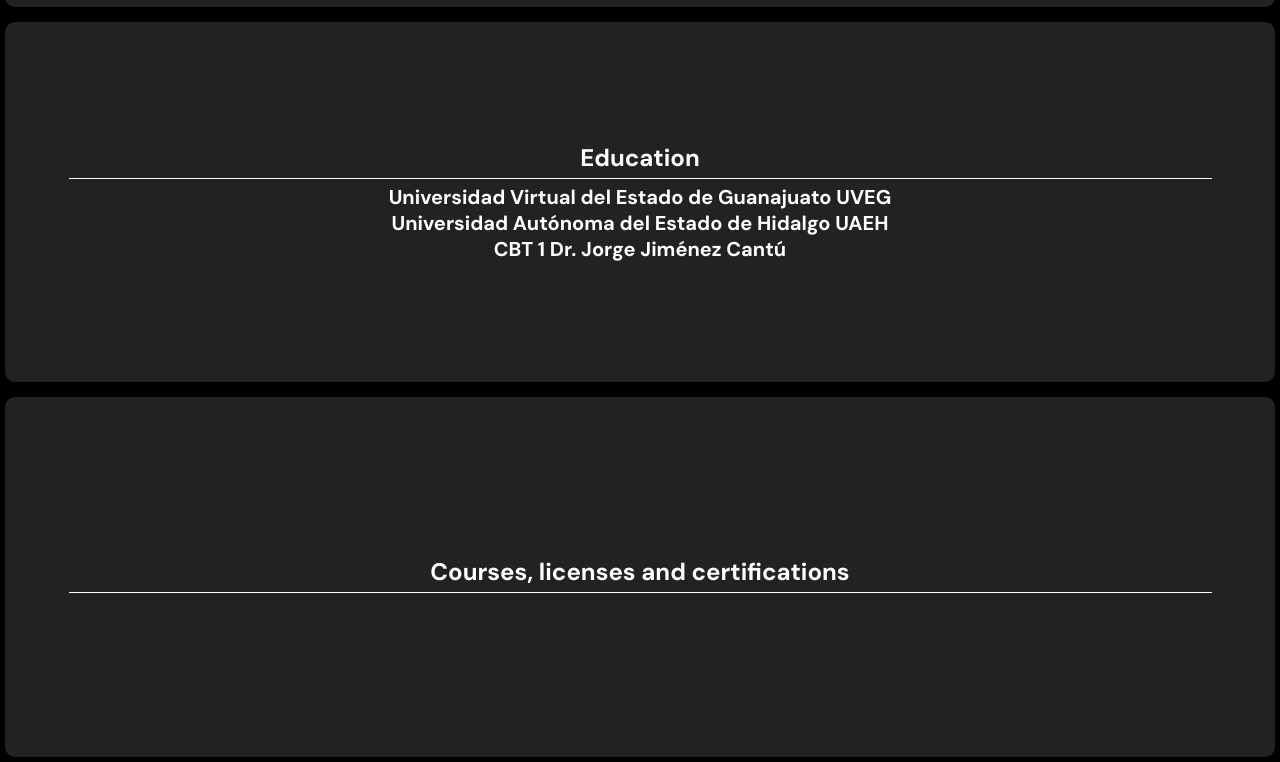
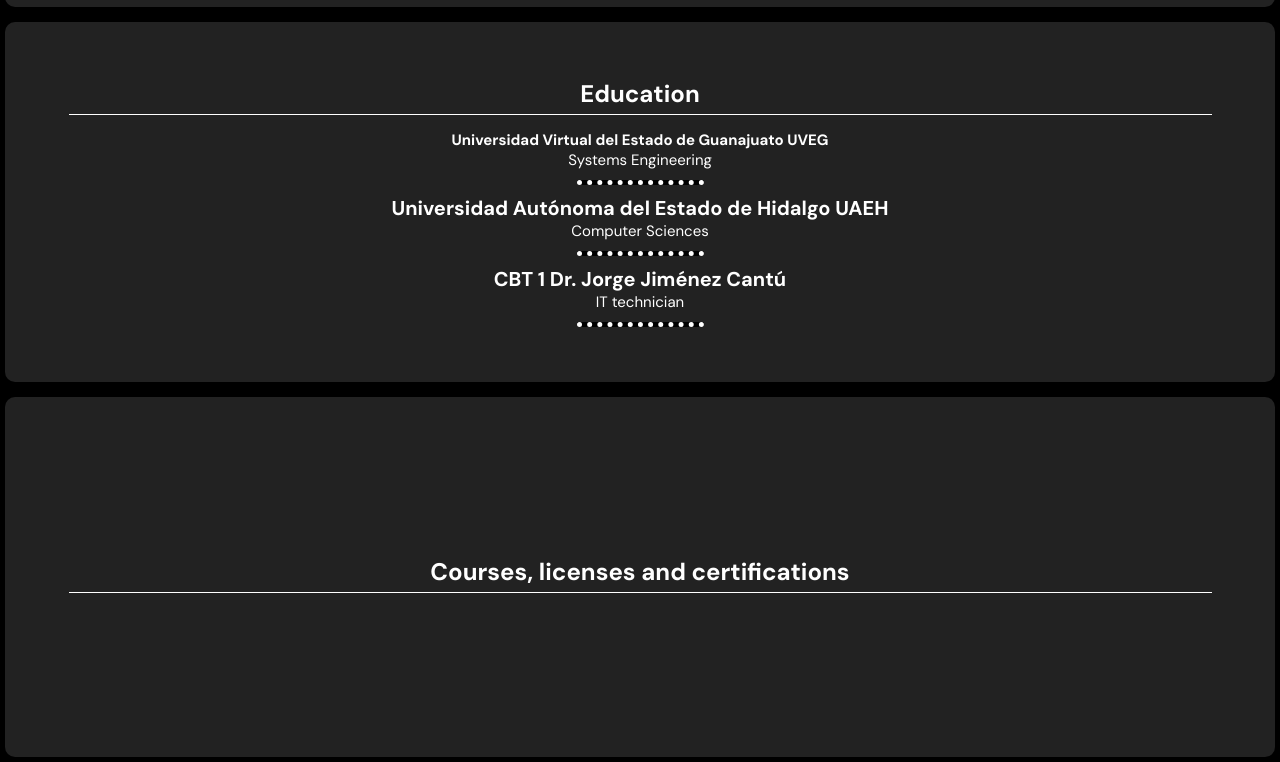
Before and after one commit to ulisesgez/cv, a plain HTML site: page index.html in a window 1280 px wide. Shown: the part 2443-3205 px from the top of the page. Drawn offline with Linux system fonts and the light colour scheme.

Commit message:
education

```diff
--- a/index.html
+++ b/index.html
@@ -142,9 +142,21 @@
         <section class="education">
             <h2>Education</h2>
             <hr class="main__division">
-            <h3>Universidad Virtual del Estado de Guanajuato UVEG</h3>
-            <h3>Universidad Autónoma del Estado de Hidalgo UAEH</h3>
-            <h3>CBT 1 Dr. Jorge Jiménez Cantú</h3>
+            <div class="education__content">
+                <h3 class="experience__content--min">Universidad Virtual del Estado de Guanajuato UVEG</h3>
+                <p class="experience__content--min">Systems Engineering</p>
+            </div>
+            <hr class="points__division">
+            <div class="education__content">
+                <h3>Universidad Autónoma del Estado de Hidalgo UAEH</h3>
+                <p class="experience__content--min">Computer Sciences</p>
+            </div>
+            <hr class="points__division">
+            <div class="education__content">
+                <h3>CBT 1 Dr. Jorge Jiménez Cantú</h3>
+                <p class="experience__content--min">IT technician</p>
+            </div>
+            <hr class="points__division">
         </section>
         <section class="certifications">
             <h2>Courses, licenses and certifications</h2>
--- a/styles/style.css
+++ b/styles/style.css
@@ -175,6 +175,10 @@ section {
     height: 360px;
     text-align: center;
 }
+.education__content {
+    margin: 10px 10px;
+    text-align: center;
+}
 .certifications {
     position: relative;
     display: flex;
```
